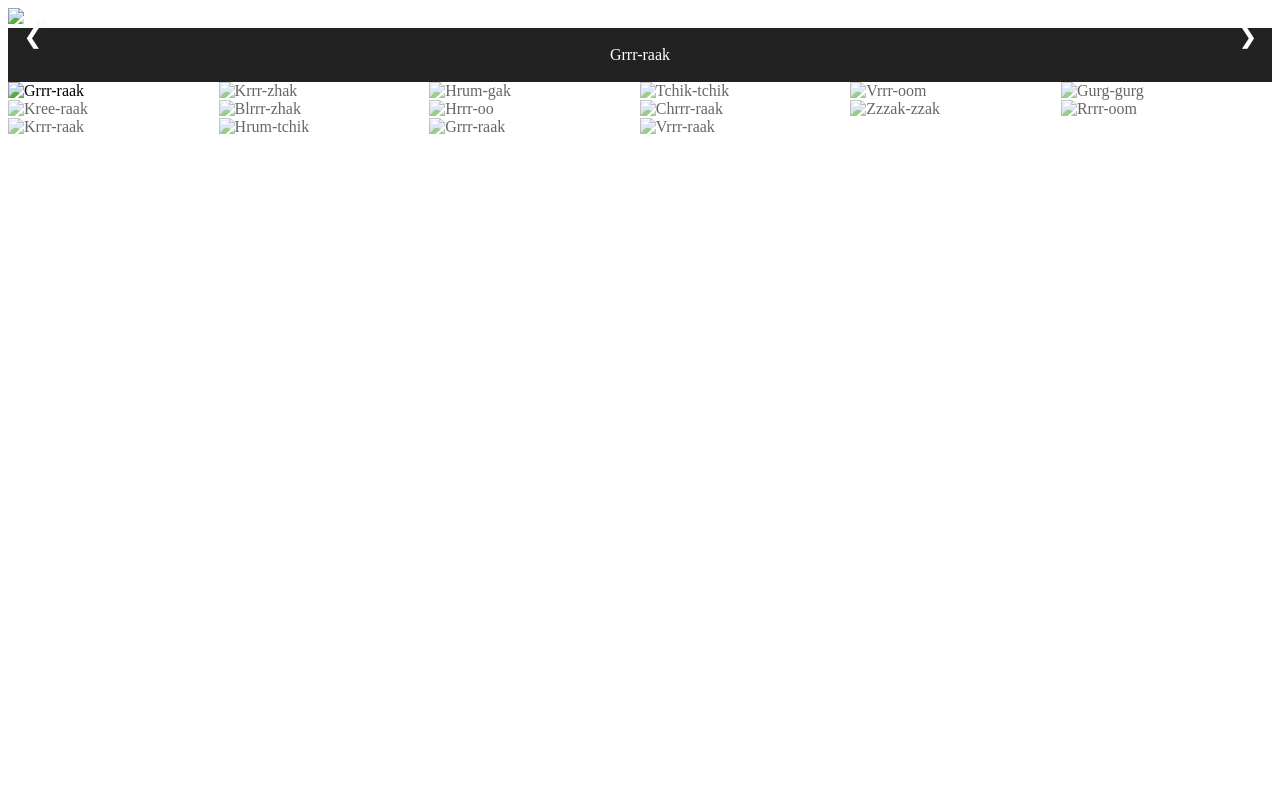
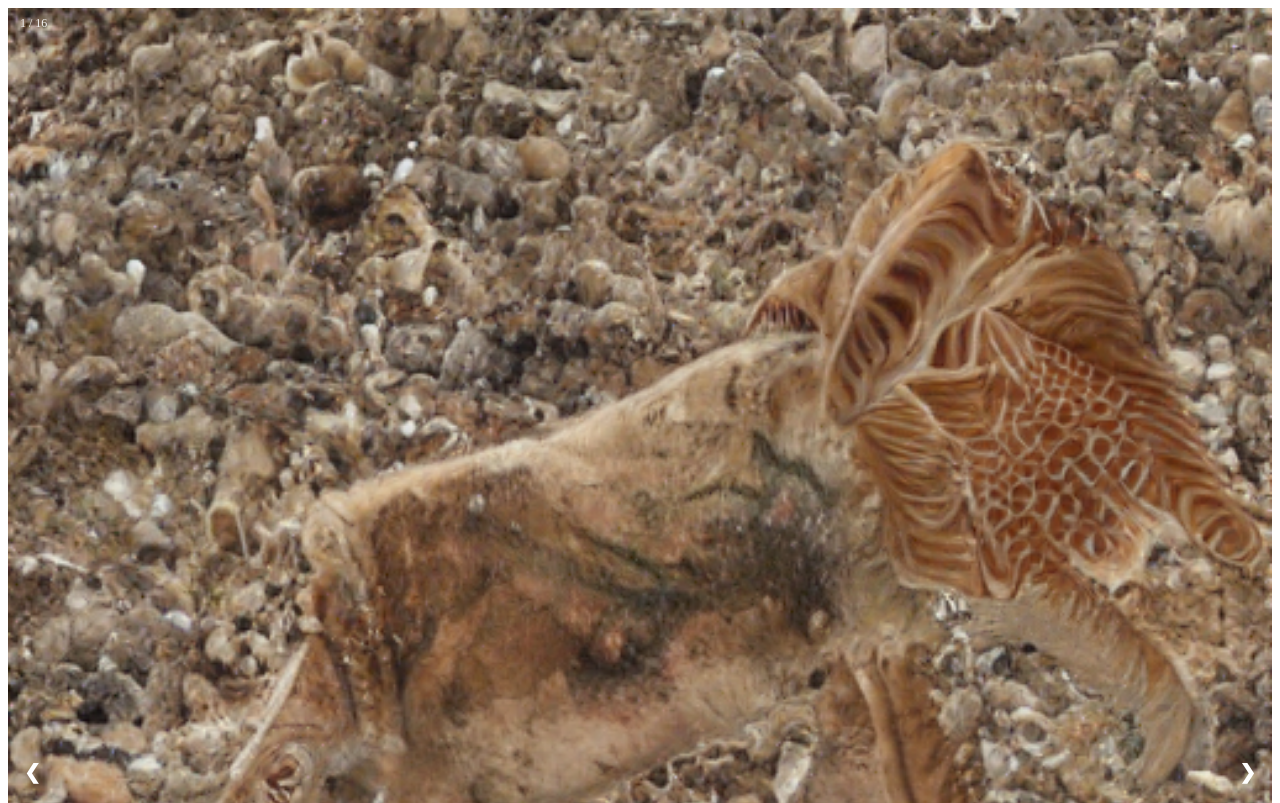
Before and after one commit to bbparasite/Postcards-from-my-hell, a plain HTML site: page index.html in a window 1280 px wide. Shown: the top 803 px of the page. Drawn offline with Linux system fonts and the light colour scheme.

Commit message:
Path Update

```diff
--- a/index.html
+++ b/index.html
@@ -103,82 +103,82 @@
       <!-- Full-width images with number text -->
       <div class="mySlides">
         <div class="numbertext">1 / 16</div>
-          <img src="animal_00.png" style="width:100%">
+          <img src="animals/animal_00.png" style="width:100%">
       </div>
 
       <div class="mySlides">
         <div class="numbertext">2 / 16</div>
-          <img src="animal_01.png" style="width:100%">
+          <img src="animals/animal_01.png" style="width:100%">
       </div>
 
       <div class="mySlides">
         <div class="numbertext">3 / 16</div>
-          <img src="animal_02.png" style="width:100%">
+          <img src="animals/animal_02.png" style="width:100%">
       </div>
 
       <div class="mySlides">
         <div class="numbertext">4 / 16</div>
-          <img src="animal_03.png" style="width:100%">
+          <img src="animals/animal_03.png" style="width:100%">
       </div>
 
       <div class="mySlides">
         <div class="numbertext">5 / 16</div>
-          <img src="animal_04.png" style="width:100%">
+          <img src="animals/animal_04.png" style="width:100%">
       </div>
 
       <div class="mySlides">
         <div class="numbertext">6 / 16</div>
-          <img src="animal_05.png" style="width:100%">
+          <img src="animals/animal_05.png" style="width:100%">
       </div>
 
       <div class="mySlides">
         <div class="numbertext">7 / 16</div>
-          <img src="animal_06.png" style="width:100%">
+          <img src="animals/animal_06.png" style="width:100%">
       </div>
 
       <div class="mySlides">
         <div class="numbertext">8 / 16</div>
-          <img src="animal_07.png" style="width:100%">
+          <img src="animals/animal_07.png" style="width:100%">
       </div>
 
       <div class="mySlides">
         <div class="numbertext">9 / 16</div>
-          <img src="animal_08.png" style="width:100%">
+          <img src="animals/animal_08.png" style="width:100%">
       </div>
 
       <div class="mySlides">
         <div class="numbertext">10 / 16</div>
-          <img src="animal_9.png" style="width:100%">
+          <img src="animals/animal_9.png" style="width:100%">
       </div>
 
       <div class="mySlides">
         <div class="numbertext">11 / 16</div>
-          <img src="animal_10.png" style="width:100%">
+          <img src="animals/animal_10.png" style="width:100%">
       </div>
 
       <div class="mySlides">
         <div class="numbertext">12 / 16</div>
-          <img src="animal_11.png" style="width:100%">
+          <img src="animals/animal_11.png" style="width:100%">
       </div>
 
       <div class="mySlides">
         <div class="numbertext">13 / 16</div>
-          <img src="animal_12.png" style="width:100%">
+          <img src="animals/animal_12.png" style="width:100%">
       </div>
 
       <div class="mySlides">
         <div class="numbertext">14 / 16</div>
-          <img src="animal_13.png" style="width:100%">
+          <img src="animals/animal_13.png" style="width:100%">
       </div>
 
       <div class="mySlides">
         <div class="numbertext">15 / 16</div>
-          <img src="animal_14.png" style="width:100%">
+          <img src="animals/animal_14.png" style="width:100%">
       </div>
 
       <div class="mySlides">
         <div class="numbertext">16 / 16</div>
-          <img src="animal_15.png" style="width:100%">
+          <img src="animals/animal_15.png" style="width:100%">
       </div>
 
       <!-- Next and previous buttons -->
@@ -193,52 +193,52 @@
       <!-- Thumbnail images -->
       <div class="row">
         <div class="column">
-          <img class="demo cursor" src="animal_00.png" style="width:100%" onclick="currentSlide(1)" alt="Grrr-raak">
+          <img class="demo cursor" src="animals/animal_00.png" style="width:100%" onclick="currentSlide(1)" alt="Grrr-raak">
         </div>
         <div class="column">
-          <img class="demo cursor" src="animal_01.png" style="width:100%" onclick="currentSlide(2)" alt="Krrr-zhak">
+          <img class="demo cursor" src="animals/animal_01.png" style="width:100%" onclick="currentSlide(2)" alt="Krrr-zhak">
         </div>
         <div class="column">
-          <img class="demo cursor" src="animal_02.png" style="width:100%" onclick="currentSlide(3)" alt="Hrum-gak">
+          <img class="demo cursor" src="animals/animal_02.png" style="width:100%" onclick="currentSlide(3)" alt="Hrum-gak">
         </div>
         <div class="column">
-          <img class="demo cursor" src="animal_03.png" style="width:100%" onclick="currentSlide(4)" alt="Tchik-tchik">
+          <img class="demo cursor" src="animals/animal_03.png" style="width:100%" onclick="currentSlide(4)" alt="Tchik-tchik">
         </div>
         <div class="column">
-          <img class="demo cursor" src="animal_04.png" style="width:100%" onclick="currentSlide(5)" alt="Vrrr-oom">
+          <img class="demo cursor" src="animals/animal_04.png" style="width:100%" onclick="currentSlide(5)" alt="Vrrr-oom">
         </div>
         <div class="column">
-          <img class="demo cursor" src="animal_05.png" style="width:100%" onclick="currentSlide(6)" alt="Gurg-gurg">
+          <img class="demo cursor" src="animals/animal_05.png" style="width:100%" onclick="currentSlide(6)" alt="Gurg-gurg">
         </div>
         <div class="column">
-          <img class="demo cursor" src="animal_06.png" style="width:100%" onclick="currentSlide(1)" alt="Kree-raak">
+          <img class="demo cursor" src="animals/animal_06.png" style="width:100%" onclick="currentSlide(1)" alt="Kree-raak">
         </div>
         <div class="column">
-          <img class="demo cursor" src="animal_07.png" style="width:100%" onclick="currentSlide(1)" alt="Blrrr-zhak">
+          <img class="demo cursor" src="animals/animal_07.png" style="width:100%" onclick="currentSlide(1)" alt="Blrrr-zhak">
         </div>
         <div class="column">
-          <img class="demo cursor" src="animal_08.png" style="width:100%" onclick="currentSlide(1)" alt="Hrrr-oo">
+          <img class="demo cursor" src="animals/animal_08.png" style="width:100%" onclick="currentSlide(1)" alt="Hrrr-oo">
         </div>
         <div class="column">
-          <img class="demo cursor" src="animal_09.png" style="width:100%" onclick="currentSlide(1)" alt="Chrrr-raak">
+          <img class="demo cursor" src="animals/animal_09.png" style="width:100%" onclick="currentSlide(1)" alt="Chrrr-raak">
         </div>
         <div class="column">
-          <img class="demo cursor" src="animal_10.png" style="width:100%" onclick="currentSlide(1)" alt="Zzzak-zzak">
+          <img class="demo cursor" src="animals/animal_10.png" style="width:100%" onclick="currentSlide(1)" alt="Zzzak-zzak">
         </div>
         <div class="column">
-          <img class="demo cursor" src="animal_11.png" style="width:100%" onclick="currentSlide(1)" alt="Rrrr-oom">
+          <img class="demo cursor" src="animals/animal_11.png" style="width:100%" onclick="currentSlide(1)" alt="Rrrr-oom">
         </div>
         <div class="column">
-          <img class="demo cursor" src="animal_12.png" style="width:100%" onclick="currentSlide(1)" alt="Krrr-raak">
+          <img class="demo cursor" src="animals/animal_12.png" style="width:100%" onclick="currentSlide(1)" alt="Krrr-raak">
         </div>
         <div class="column">
-          <img class="demo cursor" src="animal_13.png" style="width:100%" onclick="currentSlide(1)" alt="Hrum-tchik">
+          <img class="demo cursor" src="animals/animal_13.png" style="width:100%" onclick="currentSlide(1)" alt="Hrum-tchik">
         </div>
         <div class="column">
-          <img class="demo cursor" src="animal_14.png" style="width:100%" onclick="currentSlide(1)" alt="Grrr-raak">
+          <img class="demo cursor" src="animals/animal_14.png" style="width:100%" onclick="currentSlide(1)" alt="Grrr-raak">
         </div>
         <div class="column">
-          <img class="demo cursor" src="animal_15.png" style="width:100%" onclick="currentSlide(1)" alt="Vrrr-raak">
+          <img class="demo cursor" src="animals/animal_15.png" style="width:100%" onclick="currentSlide(1)" alt="Vrrr-raak">
         </div>
     </div>
   </div>
```
